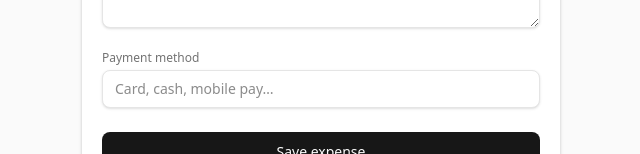
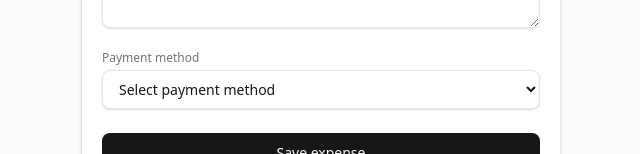
Before and after one commit to Camilla-ty/receipt-app, a Next.js app: page / in a window 1280 px wide. Shown: the part 798-952 px from the top of the page, without its empty margins (319-959 px from the left). Built offline with nearby package versions, Linux system fonts and the light colour scheme.

Commit message:
payment method

```diff
--- a/src/components/ExpenseTracker.tsx
+++ b/src/components/ExpenseTracker.tsx
@@ -5,6 +5,7 @@ import type { ExtractedExpense, SavedExpense } from "@/lib/types";
 import { CATEGORIES } from "@/lib/types";
 
 const STORAGE_KEY = "expense-tracker-saved";
+const PAYMENT_METHOD_OPTIONS = ["Card", "Cash", "PayNow", "Others"] as const;
 function defaultForm(): Record<keyof ExtractedExpense, string> {
   return {
     date: "",
@@ -179,6 +180,12 @@ export function ExpenseTracker() {
 
   const fieldClass =
     "w-full rounded-lg border border-[var(--border)] bg-white px-3 py-2 text-sm text-[var(--foreground)] shadow-sm outline-none focus:border-[var(--accent)] focus:ring-1 focus:ring-[var(--accent)] dark:bg-neutral-950";
+  const normalizedPaymentMethod = form.payment_method.trim();
+  const hasCustomPaymentMethod =
+    normalizedPaymentMethod.length > 0 &&
+    !PAYMENT_METHOD_OPTIONS.includes(
+      normalizedPaymentMethod as (typeof PAYMENT_METHOD_OPTIONS)[number]
+    );
 
   return (
     <div className="mx-auto max-w-lg px-4 py-10">
@@ -373,15 +380,25 @@ export function ExpenseTracker() {
           <span className="mb-1 block text-xs text-[var(--muted)]">
             Payment method
           </span>
-          <input
-            type="text"
+          <select
             className={fieldClass}
-            placeholder="Card, cash, mobile pay…"
             value={form.payment_method}
             onChange={(e) =>
               setForm((f) => ({ ...f, payment_method: e.target.value }))
             }
-          />
+          >
+            <option value="">Select payment method</option>
+            {PAYMENT_METHOD_OPTIONS.map((method) => (
+              <option key={method} value={method}>
+                {method}
+              </option>
+            ))}
+            {hasCustomPaymentMethod ? (
+              <option value={normalizedPaymentMethod}>
+                {normalizedPaymentMethod}
+              </option>
+            ) : null}
+          </select>
         </label>
 
         <button
```
